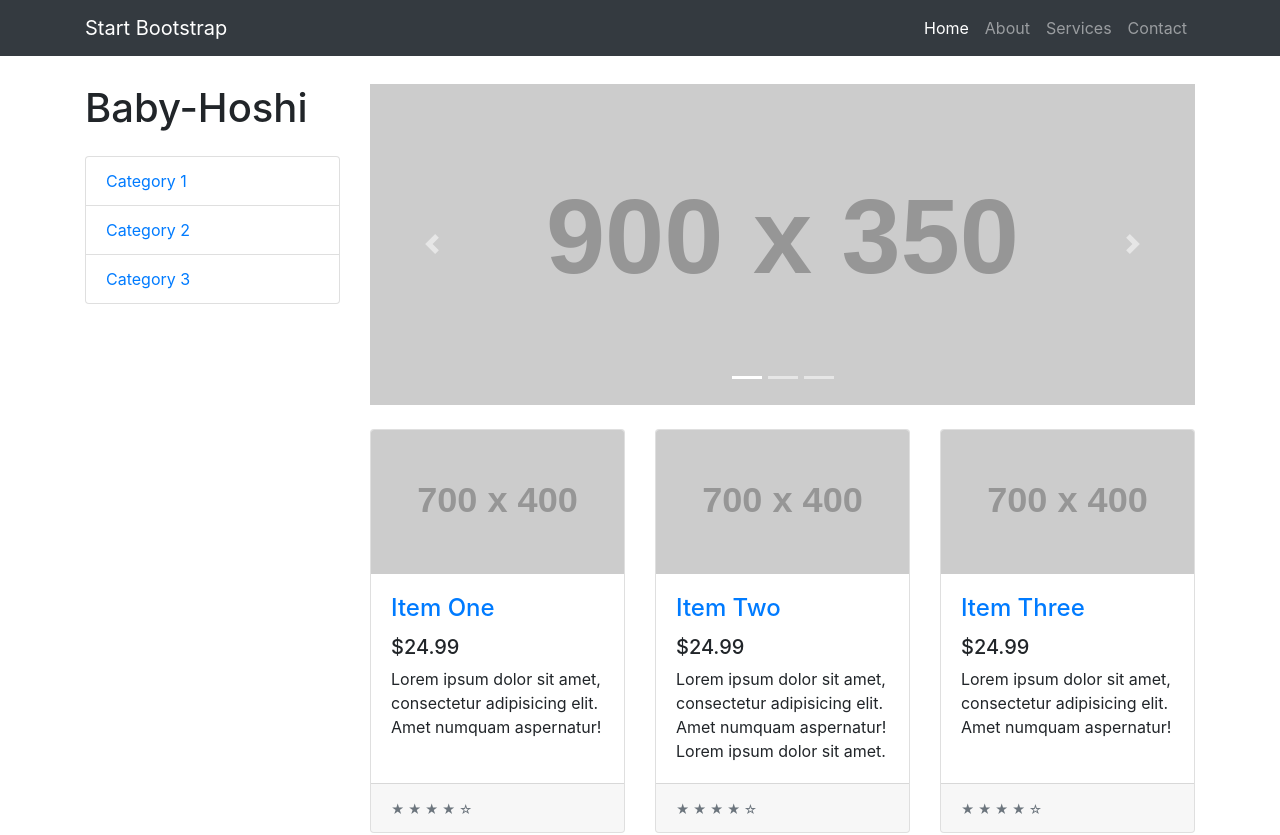
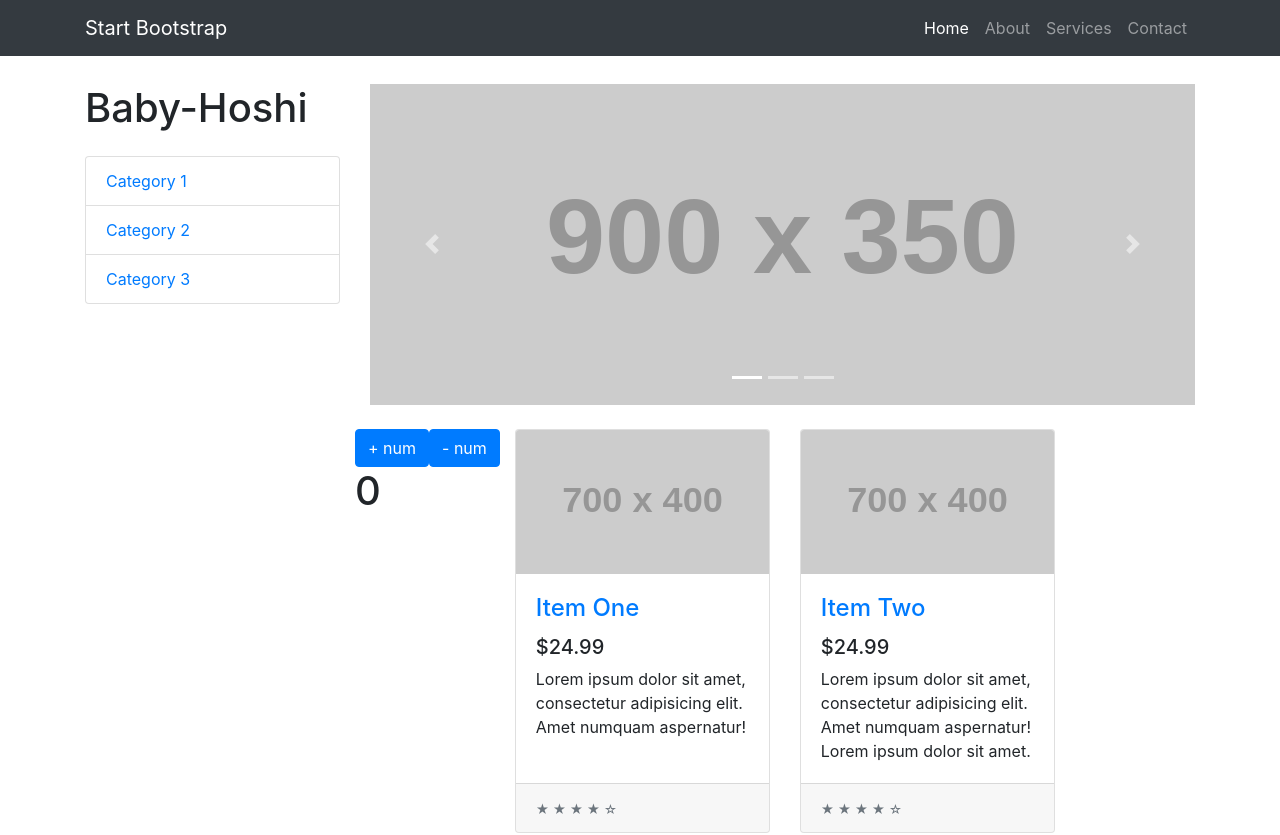
Before and after one commit to Jossic/movie-app, a Next.js app: page / in a window 1280 px wide. Shown: the top 835 px of the page. Built offline with nearby package versions, Linux system fonts and the light colour scheme.

Commit message:
movie-app - 9 - What is the state

```diff
--- a/components/MovieList.js
+++ b/components/MovieList.js
@@ -1,8 +1,32 @@
 import React from 'react'
 
-const MovieList = () => {
+class MovieList extends React.Component {
+
+    constructor(props) {
+        super(props)
+        this.state = {
+            count: 0
+        }
+    }
+
+    increment = () => {
+        this.state.count++
+    }
+
+    decrement = () => {
+        this.state.count--
+    }
+
+    render() {
         return (
             <>
+                <div>
+                    <button onClick={this.increment} className='btn btn-primary'>+ num</button>
+                    <button onClick={this.decrement} className='btn btn-primary'>- num</button>
+
+                    <h1>{this.state.count}</h1>
+                </div>
+
                 <div className="col-lg-4 col-md-6 mb-4">
                     <div className="card h-100">
                         <a href="#"><img className="card-img-top" src="http://placehold.it/700x400" alt="" /></a>
@@ -101,5 +125,6 @@ const MovieList = () => {
             </>
         )
     }
+}
 
 export default MovieList
```
Lines whose indentation alone changed are shown as unchanged.
